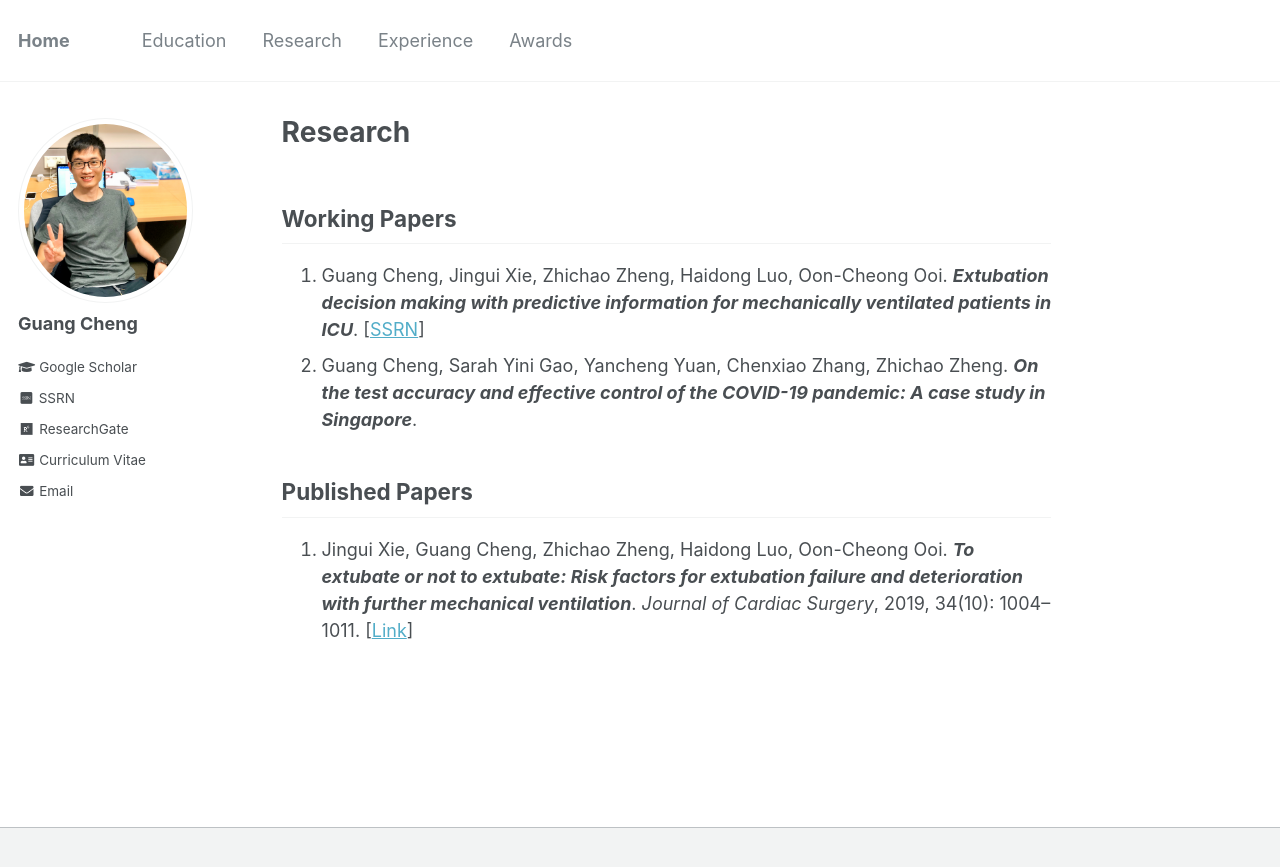
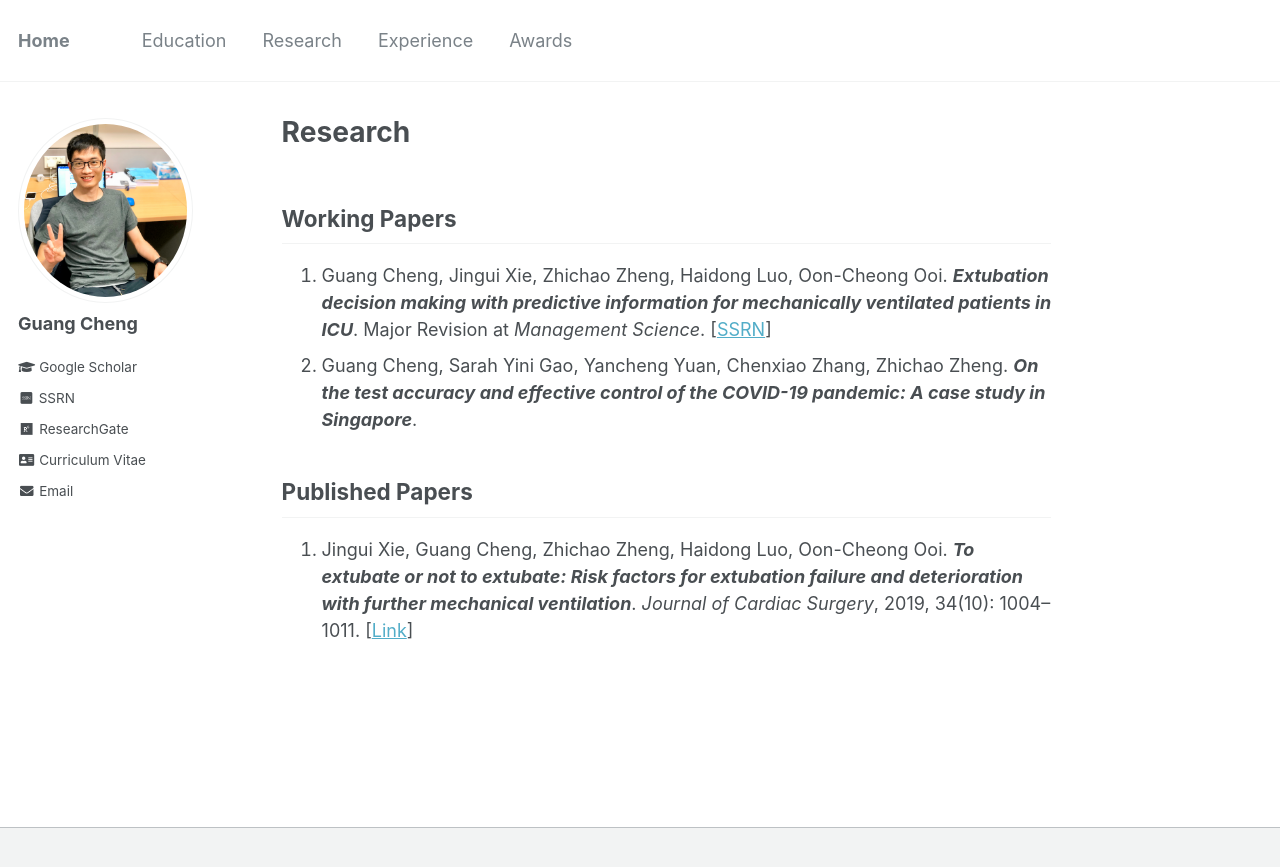
Before and after one commit to gcheng-nus/gcheng-nus.github.io, a Jekyll site: the page built from _pages/research.md, in a window 1280 px wide. Shown: the top 867 px of the page. Built offline with Jekyll 4.4.1, drawn with Linux system fonts in a browser that asks for light colours; some web fonts are replaced.

Commit message:
update font

```diff
--- a/_pages/research.md
+++ b/_pages/research.md
@@ -6,7 +6,7 @@
 ---
 
 ## Working Papers
-1. Guang Cheng, Jingui Xie, Zhichao Zheng, Haidong Luo, Oon-Cheong Ooi. ***Extubation decision making with predictive information for mechanically ventilated patients in ICU***. [<a href="https://ssrn.com/abstract=3397530" target="_blank">SSRN</a>]
+1. Guang Cheng, Jingui Xie, Zhichao Zheng, Haidong Luo, Oon-Cheong Ooi. ***Extubation decision making with predictive information for mechanically ventilated patients in ICU***. Major Revision at *Management Science*. [<a href="https://ssrn.com/abstract=3397530" target="_blank">SSRN</a>]
 2. Guang Cheng, Sarah Yini Gao, Yancheng Yuan, Chenxiao Zhang, Zhichao Zheng. ***On the test accuracy and effective control of the COVID-19 pandemic: A case study in Singapore***.
 
 ## Published Papers
--- a/_sass/_page.scss
+++ b/_sass/_page.scss
@@ -57,6 +57,7 @@
 
   p, li, dl {
     font-size: 1em;
+    font-family: $sans-serif;
   }
 
   /* paragraph indents */
```
